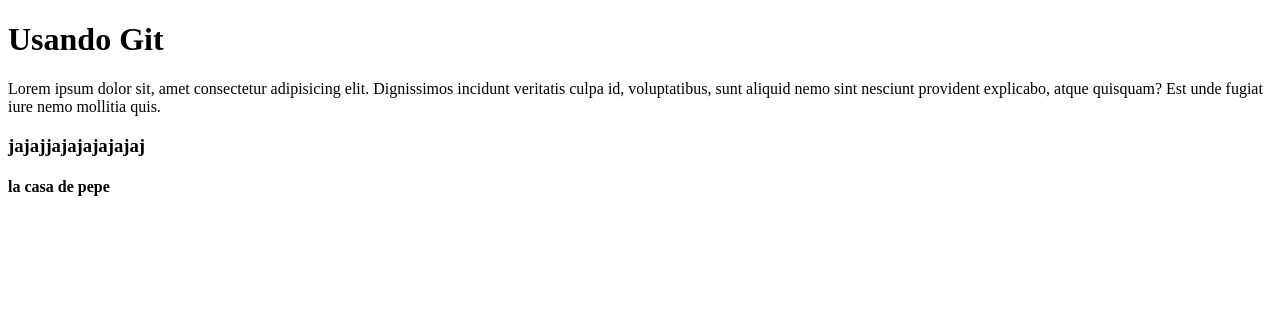
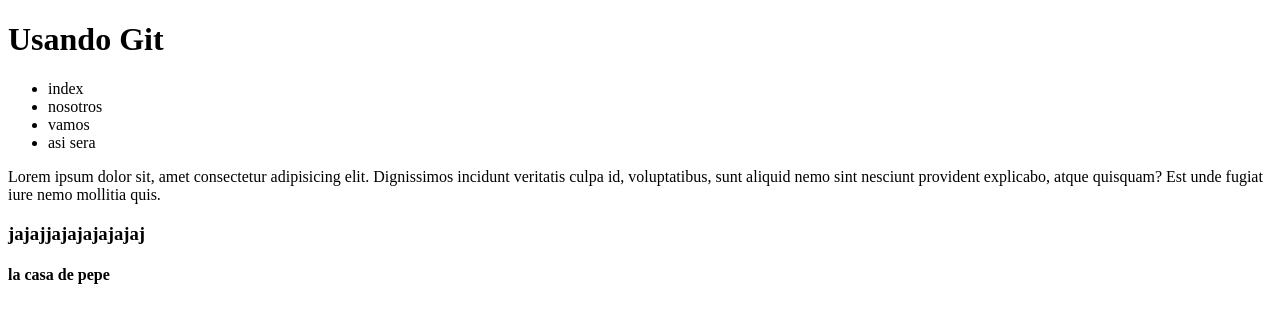
Before and after one commit to MarceMora/github, a plain HTML site: page index.html in a window 1280 px wide. Drawn offline with Linux system fonts and the light colour scheme.

Commit message:
Agregando el nav al index

```diff
--- a/index.html
+++ b/index.html
@@ -10,6 +10,14 @@
     <h1>
         Usando Git
     </h1>
+    <nav>
+        <ul>
+            <li>index</li>
+            <li>nosotros</li>
+            <li>vamos</li>
+            <li>asi sera</li>
+        </ul>
+    </nav>
 </header>
  <p>Lorem ipsum dolor sit, amet consectetur adipisicing elit. Dignissimos incidunt veritatis culpa id, voluptatibus, sunt aliquid nemo sint nesciunt provident explicabo, atque quisquam? Est unde fugiat iure nemo mollitia quis.</p>
  <h3>
```
